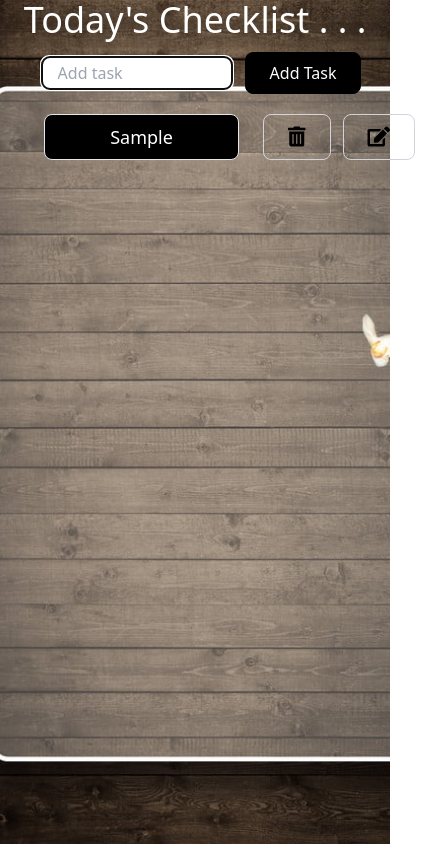
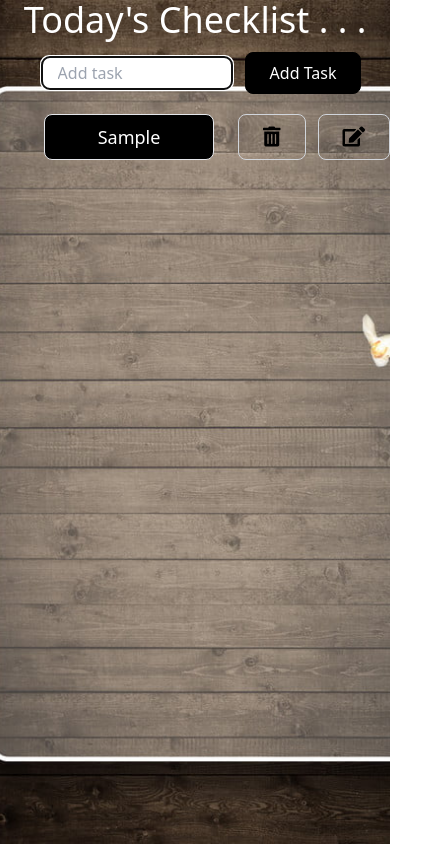
Before and after one commit to tessa5/react-todo-app-tailwindcss, a React (Create React App) app: page / in a window 390 px wide. Both pictures are taken after typing "Sample" into the empty fields and a click on the button "Add Task". Shown: the whole page, 422 px wide, since content can reach past the window. Built offline with nearby package versions, Linux system fonts and the light colour scheme.

Commit message:
responsive styling

```diff
--- a/src/components/TodoItems.js
+++ b/src/components/TodoItems.js
@@ -22,7 +22,7 @@ const TodoItems = ({ list, completeListItem, removeListItem, updateListItem}) =>
     }
     return list.map((listItem, index) => (
 
-            <div className="container mx-auto flex space-x-3 text-lg font-medium ml-8 md:ml-8">
+            <div className="flex space-x-3 items-center justify-center text-lg font-medium ml-8 md:ml-96">
         <li className="flex-auto flex space-x-3">
         <div className={listItem.isComplete ? 'line-through bg-green-300 w-1/2 flex items-center justify-center bg-black text-red-700 border rounded-lg cursor-auto m-3 px-4 py-2' : 'w-1/2 flex items-center justify-center bg-black text-white border rounded-lg cursor-auto m-3 px-4 py-2'}
         key={index} >
```
